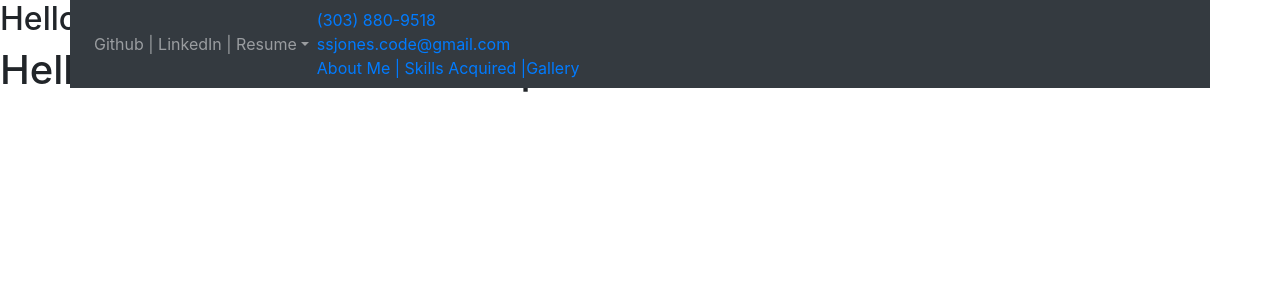
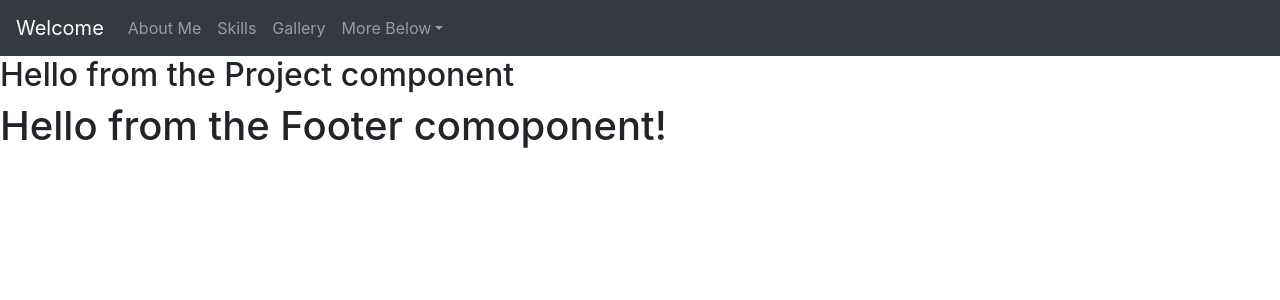
Before and after one commit to StevenSJones/my-react-portfolio, a React (Create React App) app: page / in a window 1280 px wide. Shown: the top 300 px of the page. Built offline with nearby package versions, Linux system fonts and the light colour scheme.

Commit message:
I have the navbar that I am going with. Going to go with black and grey. All dark if possible.

```diff
--- a/src/App.js
+++ b/src/App.js
@@ -3,6 +3,7 @@ import './App.css';
 import Header from "./components/Header";
 import Project from "./components/Project";
 import Footer from "./components/Footer";
+import { Nav, Navbar, NavLink, NavItem, NavDropdown } from "react-bootstrap/";
 
 // use <></> as the new way for declaring fragments. The old way: <React.Fragment></React.Fragment>. Can also place between a <div></div> tag but that creates a new element in the DOM. Use <></>
 function App() {
--- a/src/components/Header.js
+++ b/src/components/Header.js
@@ -1,87 +1,46 @@
 import React from "react";
+import {
+  Nav,
+  Navbar,
+  NavLink,
+  NavItem,
+  Dropdown,
+  NavDropdown,
+} from "react-bootstrap/";
 
 export default function Header(props) {
-  return <Navigation />
+  return <Navigation />;
 }
 
 function Navigation() {
   return (
-    <nav
-      className="container d-flex navbar navbar-expand-md navbar-dark fixed-top bg-dark one-hundred-wide"
-    >
-      <div className="leftWhite">
-      <button
-        className="navbar-toggler"
-        type="button"
-        data-toggle="collapse"
-        data-target="#navbarsExampleDefault"
-        aria-controls="navbarsExampleDefault"
-        aria-expanded="false"
-        aria-label="Toggle navigation"
+    <>
+      <Navbar
+        sticky="top"
+        collapseOnSelect
+        expand="lg"
+        bg="dark"
+        variant="dark"
       >
-        <span className="navbar-toggler-icon"></span>
-      </button>
-
-      <div className="collapse navbar-collapse" id="navbarsExampleDefault">
-        <ul className="navbar-nav mr-auto">
-          <li className="nav-item dropdown">
-            <a
-              className="nav-link dropdown-toggle"
-              href="#"
-              id="dropdown01"
-              data-toggle="dropdown"
-              aria-haspopup="true"
-              aria-expanded="false"
-            >
-              Github | LinkedIn | Resume
-            </a>
-            <div
-              className="dropdown-menu text-primary"
-              aria-labelledby="dropdown01"
-            >
-              <a
-                className="dropdown-item text-primary"
-                href="https://github.com/StevenSJones"
-                target="_blank"
-              >
-                My Github repository &raquo;
-              </a>
-              <a
-                className="dropdown-item text-primary"
-                href="https://www.linkedin.com/in/steven-j-285a33115"
-                target="_blank"
-              >
-                My LinkedIn Page &raquo;
-              </a>
-              <a
-                className="dropdown-item text-primary"
-                href="./resume.html"
-                target="_blank"
-              >
-                My Resume &raquo;
-              </a>
-            </div>
-          </li>
-        </ul>
-        <div id="textright" className="my-2 my-lg-0 text-primary">
-          <span>(303) 880-9518</span>
-          <br />
-          <span>ssjones.code@gmail.com</span>
-          <br />
-          <span>
-            <a className="anvil" href="index.html" target="_blank">
-              About Me |{" "}
-            </a>
-            <a className="anvil" href="skills.html" target="_blank">
-              Skills Acquired |
-            </a>
-            <a className="anvil" href="gallery.html" target="_blank">
-              Gallery{" "}
-            </a>
-          </span>
-        </div>
-      </div>
-      </div>
-    </nav>
+        <Navbar.Brand href="#home">Welcome</Navbar.Brand>
+        <Navbar.Toggle aria-controls="responsive-navbar-nav" />
+        <Navbar.Collapse id="responsive-navbar-nav">
+          <Nav className="mr-auto">
+            <Nav.Link href="#features">About Me</Nav.Link>
+            <Nav.Link href="#pricing">Skills</Nav.Link>
+            <Nav.Link href="#pricing">Gallery</Nav.Link>
+            <NavDropdown title="More Below" id="collasible-nav-dropdown">
+              <NavDropdown.Divider />
+              <NavDropdown.Item href="#action/3.1">Resume</NavDropdown.Item>
+              <NavDropdown.Divider />
+              <NavDropdown.Item href="#action/3.2">GITHUB</NavDropdown.Item>
+              <NavDropdown.Divider />
+              <NavDropdown.Item href="#action/3.3">LinkedIn</NavDropdown.Item>
+              <NavDropdown.Divider />
+            </NavDropdown>
+          </Nav>
+        </Navbar.Collapse>
+      </Navbar>
+    </>
   );
 }
--- a/src/index.js
+++ b/src/index.js
@@ -3,7 +3,6 @@ import ReactDOM from 'react-dom';
 import './index.css';
 import App from './App';
 import * as serviceWorker from './serviceWorker';
-import { Nav, NavDropdown, Navbar } from "react-bootstrap";
 // import 'bootstrap/dist/css/bootstrap.min.css';I also ran npm install react-bootstrap bootstrap
 
 //index.js is the entry file; the main file to be redered; generated.
```
